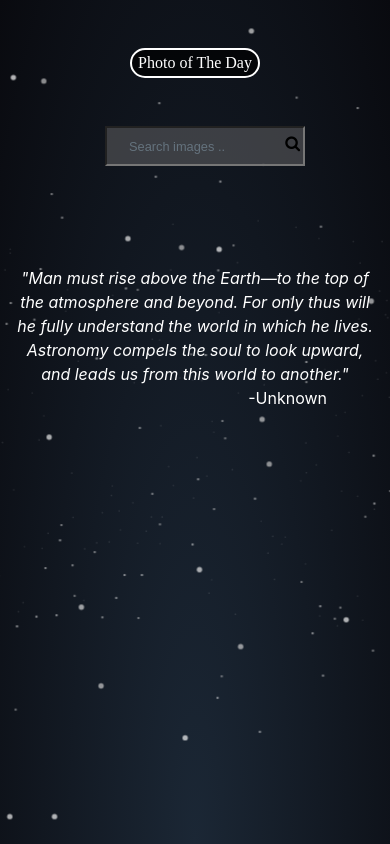
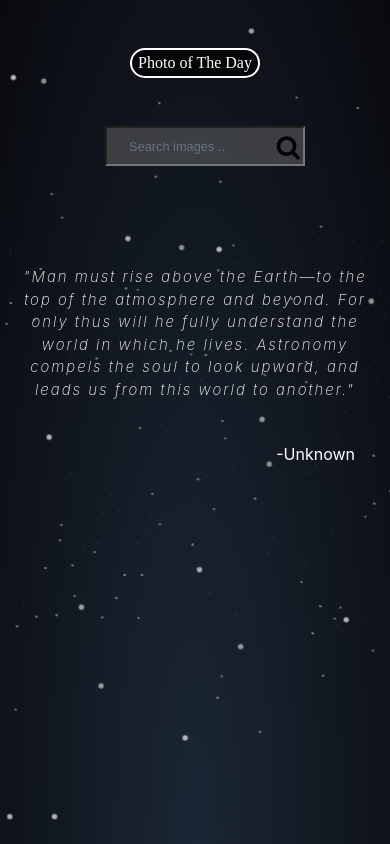
Before and after one commit to Code-Institute-Submissions/rootcanopy-Stars-Aligned, a plain HTML site: page index.html in a window 390 px wide. Drawn offline with nearby package versions, Linux system fonts and the light colour scheme; a web font is replaced by a local one.

Commit message:
more minor styling and abit of a facelift again to the landing page. If i have time id like to animate the text but we'll see.

```diff
--- a/assets/css/style.css
+++ b/assets/css/style.css
@@ -175,15 +175,10 @@ input {
     cursor: pointer;
 }
 
-@media only screen and (min-width: 250px) {
-    .search .fa-search {
-        font-size: 1em;
-    }
-}
 
 @media only screen and (max-width: 450px) {
     .search .fa-search {
-        font-size: 1em;
+        font-size: 25px;
     }
     .quote {
         font-size: 1rem;
@@ -205,33 +200,10 @@ input {
 
 .grid {
     display: grid;
-    gap: 40px;
+    gap: 20px;
     grid-template-columns: repeat(auto-fill, minmax(300px, 1fr));
     align-items: stretch;
 }
-/*
-.container_lib > div > img {
-    width: 100%;
-    height: 100%;
-    object-fit: cover;
-}
-
-.container_lib > div:hover .description {
-    display: block;
-    text-align: center;
-}
-
-#nasaImg > div {
-    display: flex;
-    justify-content: center;
-    align-items: center;
-    font-size: 2em;
-    color: #20263f;
-}
-
-.container > span:hover img {
-    opacity: 0.7;
-}*/
 
 .grid img {
     border-radius: 10px;
@@ -296,51 +268,21 @@ i.fa-arrow-up:focus {
 
 
 /* -- QUOTE --- */
-.quote {
+.q_main {
     color: #fafafa;
     position: relative;
     font-weight: 200;
     width: 0%;
     top: 30%;
     margin: auto;
-    font-size: 1em;
-    letter-spacing: 6px;
+    font-size: 15px;
+    font-style: italic !important;
+    letter-spacing: 2px;
 }
 
 div.unknown {
     text-align: right;
-    margin-right: 3em;
-}
-/* ---- media queries */
-
-@media (max-width: 1200px) {
-    .item {
-
-    }
-}
-
-@media (max-width: 1000px) {
-    .item {
-
-    }
-}
-
-@media (max-width: 800px) {
-    .item {
-
-    }
-}
-
-@media (max-width: 320px) {
-    .item {
-
-    }
-    input {
-        max-width: 200px
-    }
-    body {
-
-    }
+    margin-right: 20px;
 }
 
 /* stars background */
--- a/index.html
+++ b/index.html
@@ -48,9 +48,9 @@
         <div class="container">
             <div class="qoute">
                 <span class="q_main">
-                    <i>"Man must rise above the Earth—to the top of the atmosphere and beyond. For only thus will he fully understand the world in which he lives.
+                    <p>"Man must rise above the Earth—to the top of the atmosphere and beyond. For only thus will he fully understand the world in which he lives.
                         Astronomy compels the soul to look upward, and leads us from this world to another."
-                    </i>
+                    </p>
                 </span>
                 </br>
 
```
